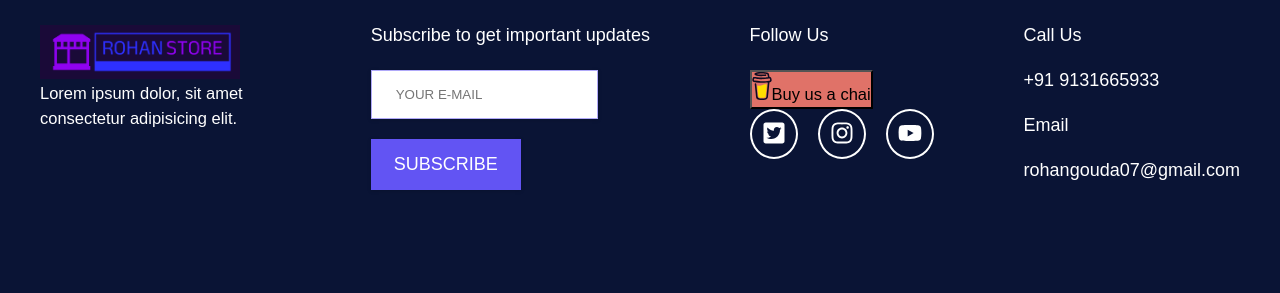
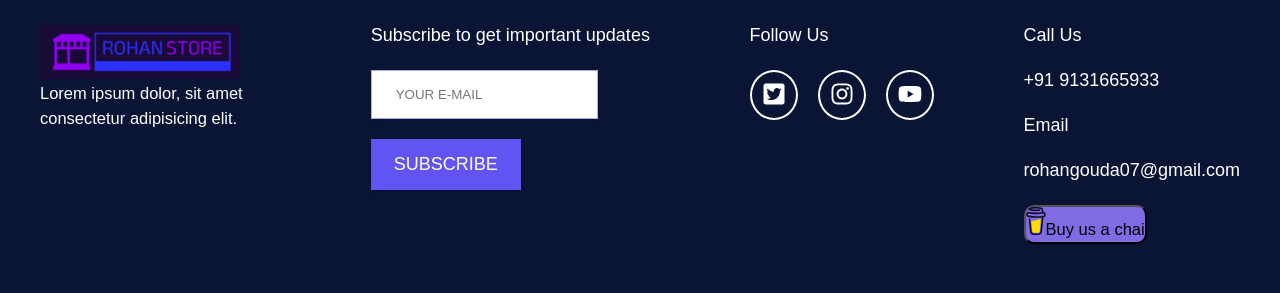
Before and after one commit to Rohangouda/Shop, a React (Create React App) app: page / in a window 1280 px wide. Shown: the part 1938-2231 px from the top of the page. Built offline with nearby package versions, Linux system fonts and the light colour scheme; no server answers.

Commit message:
link added

```diff
--- a/src/components/Footer.js
+++ b/src/components/Footer.js
@@ -39,18 +39,6 @@ const Footer = () => {
             </div>
             <div className="footer-social">
               <h3>Follow Us</h3>
-              <div>
-              <a className="fixed top-4 right-6" href="https://www.buymeacoffee.com/rohangouda" style={{"zIndex" : 51}} target="_blank">
-                <button className="rounded-md px-4 py-2 flex" style={{backgroundColor: "rgb(224, 114, 104)", color: "rgb(0, 0, 0)"}}>
-                  <div className="flex">
-                      <span className="btn-icon px-1">
-                        <img src="./images/chai.svg" alt="Chai icon" />
-                      </span>
-                      <span className="btn-custom-text">Buy us a chai</span>
-                </div>
-                </button>
-                </a>
-              </div>
               <div className="footer-social--icons">
                 <div>
                   <a href="https://twitter.com/RohanGouda07" target="_blank"  rel="noreferrer">
@@ -76,6 +64,16 @@ const Footer = () => {
               <h3>+91 9131665933</h3>
               <h3>Email</h3>
               <h3>rohangouda07@gmail.com</h3>
+              <a className="fixed top-4 right-6" href="https://www.buymeacoffee.com/rohangouda" style={{"zIndex" : 51}} target="_blank">
+                <button className="rounded-md px-4 py-2 flex" style={{backgroundColor: "rgb(129 107 229)", borderRadius:"10px", color: "rgb(0, 0, 0)"}}>
+                  <div className="flex">
+                      <span className="btn-icon px-1">
+                        <img src="./images/chai.svg" alt="Chai icon" />
+                      </span>
+                      <span className="btn-custom-text">Buy us a chai</span>
+                </div>
+                </button>
+                </a>
             </div>
           </div>
 
```
